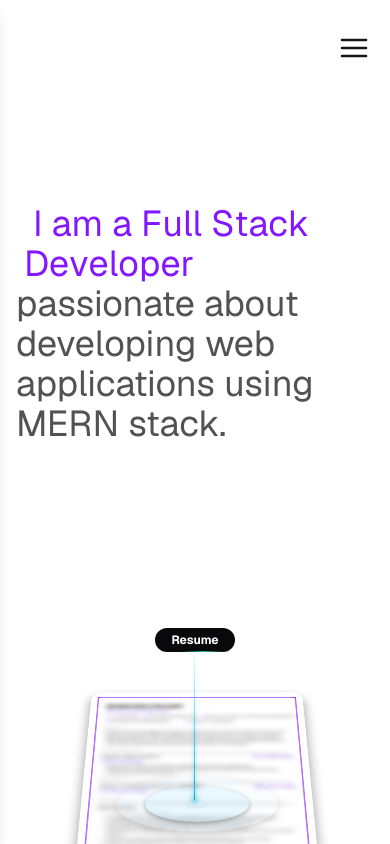
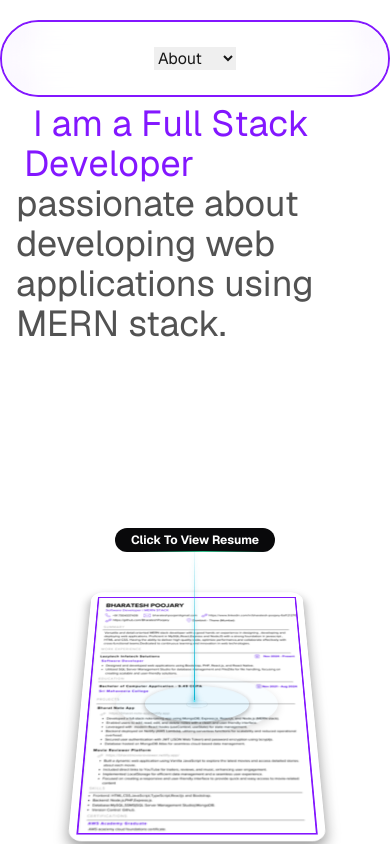
Before and after one commit to BharateshPoojary/portfolio, a Next.js app: page / in a window 390 px wide. Shown: the top 844 px of the page. Built offline with nearby package versions, Linux system fonts and the light colour scheme.

Commit message:
navbar dynamic island

```diff
--- a/src/components/layout/MainLayout.tsx
+++ b/src/components/layout/MainLayout.tsx
@@ -9,7 +9,7 @@ import Card from "./Card";
 import { SkillsCard } from "./Skills-Card";
 import { useInView } from "react-intersection-observer";
 export default function MainLayout() {
-  const Resume: string = "/resume-image.png";
+  const Resume: string = "/blurred-resume.png";
   const words = ["Hi,I am Bharatesh Poojary", " I am a Full Stack Developer"];
   const { isSidebarOpen, closeSideBar } = useSidebarStore();
   const { setIsInView } = useInViewStore();
@@ -54,17 +54,14 @@ export default function MainLayout() {
           ref={pinRef}
         >
           <PinContainer
-            title="Resume"
+            title="Click To View Resume"
             href="https://drive.google.com/file/d/16Uy1A9V95HwxqXUVwpgTMVwjUi6Xbx93/view?usp=drivesdk"
           >
             <div
               className="flex basis-full flex-col tracking-tight sm:basis-1/2 w-[17rem] h-[24rem] rounded-xs"
               style={{ border: "2px solid #8317FF" }}
             >
-              <img
-                src={Resume}
-                className="w-full h-full border-none blur-sm "
-              />
+              <img src={Resume} className="w-full h-full border-none  " />
             </div>
           </PinContainer>
         </div>
--- a/src/components/layout/Navbar.tsx
+++ b/src/components/layout/Navbar.tsx
@@ -4,38 +4,32 @@ import { Menu, MenuItem } from "../ui/navbar-menu";
 import { cn } from "@/lib/utils";
 import { AlignJustify } from "lucide-react";
 import { useSidebarStore } from "@/store/sidebarStore";
-
+import { Select, Options } from "../ui/mobile-nav";
+export interface itemType {
+  id: number;
+  item: string;
+}
 export default function Navbar({ className }: { className?: string }) {
   const { isSidebarOpen, toggleSidebar } = useSidebarStore();
+  const Item: itemType[] = [
+    { id: 1, item: "About" },
+    { id: 2, item: "Timeline" },
+    { id: 3, item: "Projects" },
+    { id: 4, item: "Skills" },
+    { id: 5, item: "Contact" },
+  ];
   return (
     <>
-      <div className="relative min-h-[100px] md:min-h-0">
-        <div
-          className={` md:hidden  fixed top-8 right-5 z-[100]   ${
-            isSidebarOpen
-              ? "bg-white/60 backdrop-blur-sm z-[90] "
-              : "bg-white/60"
-          }`}
-          onClick={toggleSidebar}
-        >
-          <AlignJustify size={32} />
-        </div>
-
-        <nav
-          className={`fixed top-0 left-0 h-full w-60 bg-white shadow-lg z-[120]  ${
-            isSidebarOpen
-              ? "translate-x-0 transition-transform duration-300 overflow-y-hidden"
-              : "-translate-x-full transition-transform duration-300 "
-          }`}
-        >
-          <ul className="flex flex-col items-left  h-full py-4  ml-2 space-y-6  text-lg font-medium">
-            <li>About</li>
-            <li>Time Line</li>
-            <li>Projects</li>
-            <li>Skills</li>
-            <li>Contact</li>
-          </ul>
-        </nav>
+      <div
+        className={cn(
+          "fixed  inset-x-0 max-w-2xl mx-auto mt-5 z-50 rounded-full md:hidden block",
+          className
+        )}
+        style={{ border: "2px solid #8317FF" }}
+      >
+        <Select>
+          <Options items={Item} />
+        </Select>
       </div>
       <div
         className={cn(
@@ -49,7 +43,6 @@ export default function Navbar({ className }: { className?: string }) {
           <MenuItem item="Timeline"></MenuItem>
           <MenuItem item="Projects"></MenuItem>
           <MenuItem item="Skills"></MenuItem>
-          <MenuItem item="Tech Stack"></MenuItem>
           <MenuItem item="Contact"></MenuItem>
         </Menu>
       </div>
--- /dev/null
+++ b/src/components/ui/mobile-nav.tsx
@@ -0,0 +1,29 @@
+"use client";
+import React from "react";
+import { motion } from "framer-motion";
+import { itemType } from "../layout/Navbar";
+interface OptionsProps {
+  items: itemType[]; //It expect items as props which should be  of itmeType[]
+}
+export const Options = ({ items }: OptionsProps) => {
+  return (
+    <select className="relative ">
+      {items.map((eachitem) => (
+        <motion.option
+          key={eachitem.id}
+          className="cursor-pointer  hover:text-violet-800 dark:text-white font-medium"
+        >
+          {eachitem.item}
+        </motion.option>
+      ))}
+    </select>
+  );
+};
+
+export const Select = ({ children }: { children: React.ReactNode }) => {
+  return (
+    <nav className="relative rounded-full border border-white/30 bg-white/30 backdrop-blur-lg shadow-input flex justify-evenly space-x-4 px-8 py-6 ">
+      {children}
+    </nav>
+  );
+};
```
Also changed, not shown: public/blurred-resume.png (added), public/resume-image.png (deleted).
